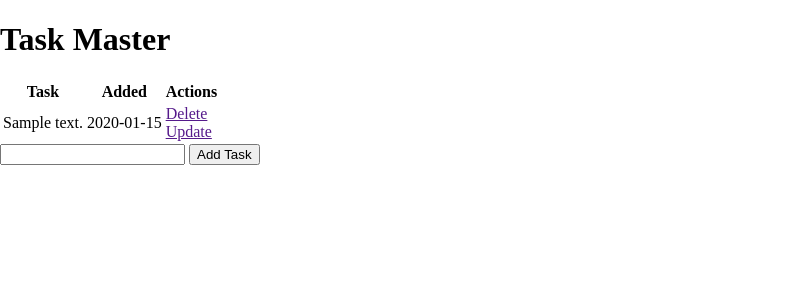
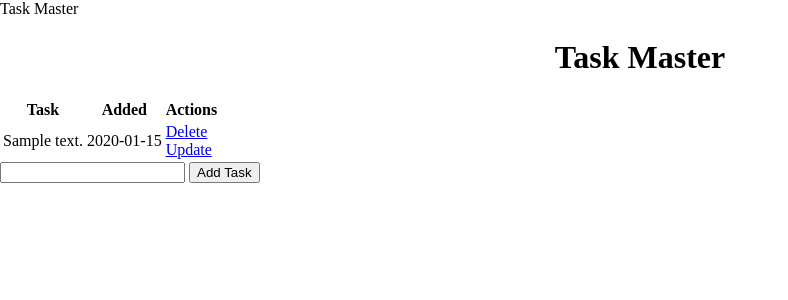
Before and after one commit to Chester-CH/tsoha20, a Flask app: page / in a window 1280 px wide. Shown: the top 300 px of the page, without its empty margins (0-788 px from the left). Run offline with Flask 2, Linux system fonts and the light colour scheme; tables that the repository leaves empty hold one stand-in row (values such as "Sample post").

Commit message:
Init app

```diff
--- a/app.py
+++ b/app.py
@@ -34,5 +34,33 @@ def index():
         return render_template('index.html', tasks=tasks)
 
 
+@app.route('/delete/<int:id>')
+def delete(id):
+    task_to_delete = Todo.query.get_or_404(id)
+
+    try:
+        db.session.delete(task_to_delete)
+        db.session.commit()
+        return redirect('/')
+    except:
+        return 'There was a problem deleting that task'
+
+@app.route('/update/<int:id>',methods=['GET', 'POST'])
+def update(id):
+    task = Todo.query.get_or_404(id)
+
+    if request.method == 'POST':
+        task.content = request.form['content']
+
+        try:
+            db.session.commit()
+            return redirect('/')
+        except:
+            return 'There as an issue updating your task'
+
+    else:
+        return render_template('update.html', task=task)
+
+
 if __name__ == "__main__":
     app.run(debug=True)
--- a/templates/index.html
+++ b/templates/index.html
@@ -1,13 +1,15 @@
 {% extends 'base.html' %}
 
 {% block head %}
-
+<title>Task Master</title>
 {% endblock %}
 
 {% block body %}
 <div class ="content">
-    <h1>Task Master</h1>
-
+	<h1 style="text-align: center">Task Master</h1>
+	{% if tasks|length < 1 %}
+	<h4 style="text-align: center">There are no tasks. Create one below!</h4>
+	{% else %}
     <table>
         <tr>
             <th>Task</th>
@@ -19,18 +21,20 @@
 				<td>{{ task.content }}</td>
 				<td>{{ task.date_created.date() }}</td>
 	        <td>
-		    	<a href="">Delete</a>
+		    	<a href="/delete/{{task.id}}">Delete</a>
 		    	<br>
-		    	<a href="">Update</a>
+		    	<a href="/update/{{task.id}}">Update</a>
 	        </td>
 	    </tr>
 		{% endfor %}
-    </table>
+	</table>
+	{% endif %}
 
-    <form action="/" method="POST">
-  	<input type ="text" name="content" id="content">
-	<input type="submit" value="Add Task">
-    </form>
+	<div  class="from">
+		<form action="/" method="POST">
+			<input type ="text" name="content" id="content">
+			<input type="submit" value="Add Task">
+		</form>
+	</div>
 </div>
-
 {% endblock %}
```
Also changed, not shown: templates/update.html (added, +18 -0 lines), test.db.
